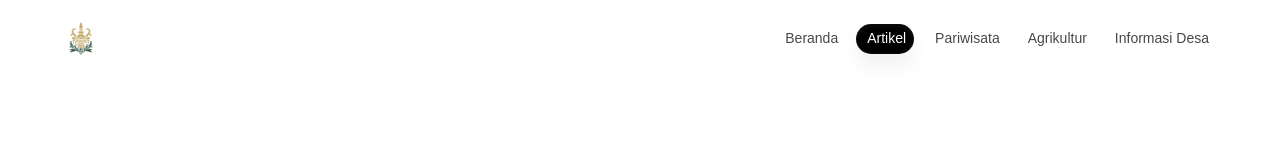
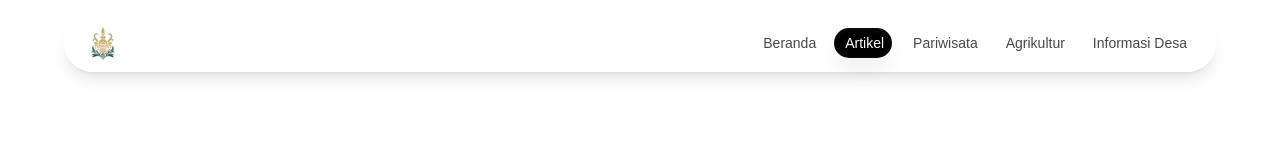
Before and after one commit to belokkepelaga/belokkepelaga, a Next.js app: page /artikel in a window 1280 px wide. Shown: the top 160 px of the page. Built offline with nearby package versions, Linux system fonts and the light colour scheme.

Commit message:
style: enhance Navbar component with improved layout and styling for better visual appeal

```diff
--- a/components/Navbar.tsx
+++ b/components/Navbar.tsx
@@ -9,8 +9,8 @@ import { DropdownMenu, DropdownMenuContent, DropdownMenuTrigger } from './ui/dro
 const Navbar: React.FC<React.HTMLAttributes<HTMLElement>> = ({ className, ...props }) => {
     const pathname = usePathname();
     return (
-        <div className={cn('sticky top-0 z-[99999] w-full bg-white', className)} {...props}>
-            <nav className="flex items-center justify-between py-6 w-[calc(100%-3rem)] max-w-[1152px] mx-auto border-b border-white/10 border-dashed">
+        <div className={cn('sticky top-0 z-[99999] w-full py-4', className)} {...props}>
+            <nav className="flex items-center justify-between py-3 px-6 w-[calc(100%-3rem)] max-w-[1152px] mx-auto border border-white/10 rounded-full bg-white/80 backdrop-blur-xl shadow-lg">
                 <Link href="/">
                     <Logo />
                 </Link>
@@ -27,10 +27,10 @@ const Navbar: React.FC<React.HTMLAttributes<HTMLElement>> = ({ className, ...pro
                     <DropdownMenuTrigger className="w-10 h-10 inline-flex items-center justify-center rounded-full bg-surface-0 text-surface-950">
                         <i className="pi pi-bars"></i>
                     </DropdownMenuTrigger>
-                    <DropdownMenuContent className="top-[calc(100%+0.5rem)] max-h-96 overflow-auto left-auto !right-0 w-60 p-2 rounded-2xl shadow-blue-card flex flex-col bg-surface-0">
+                    <DropdownMenuContent className="top-[calc(100%+0.5rem)] max-h-96 overflow-auto left-auto !right-0 w-60 p-2 rounded-2xl shadow-blue-card flex flex-col bg-white">
                         <div className="flex flex-col ">
                             {navbarData.map((item) => (
-                                <Link href={item.to} key={item.id} className="py-2 px-3 rounded-lg hover:bg-surface-200 font-medium text-surface-500 hover:text-surface-950">
+                                <Link href={item.to} key={item.id} className="py-2 px-3 rounded-lg hover:bg-surface-200 font-medium text-black/72 hover:text-black">
                                     {item.title}
                                 </Link>
                             ))}
```
